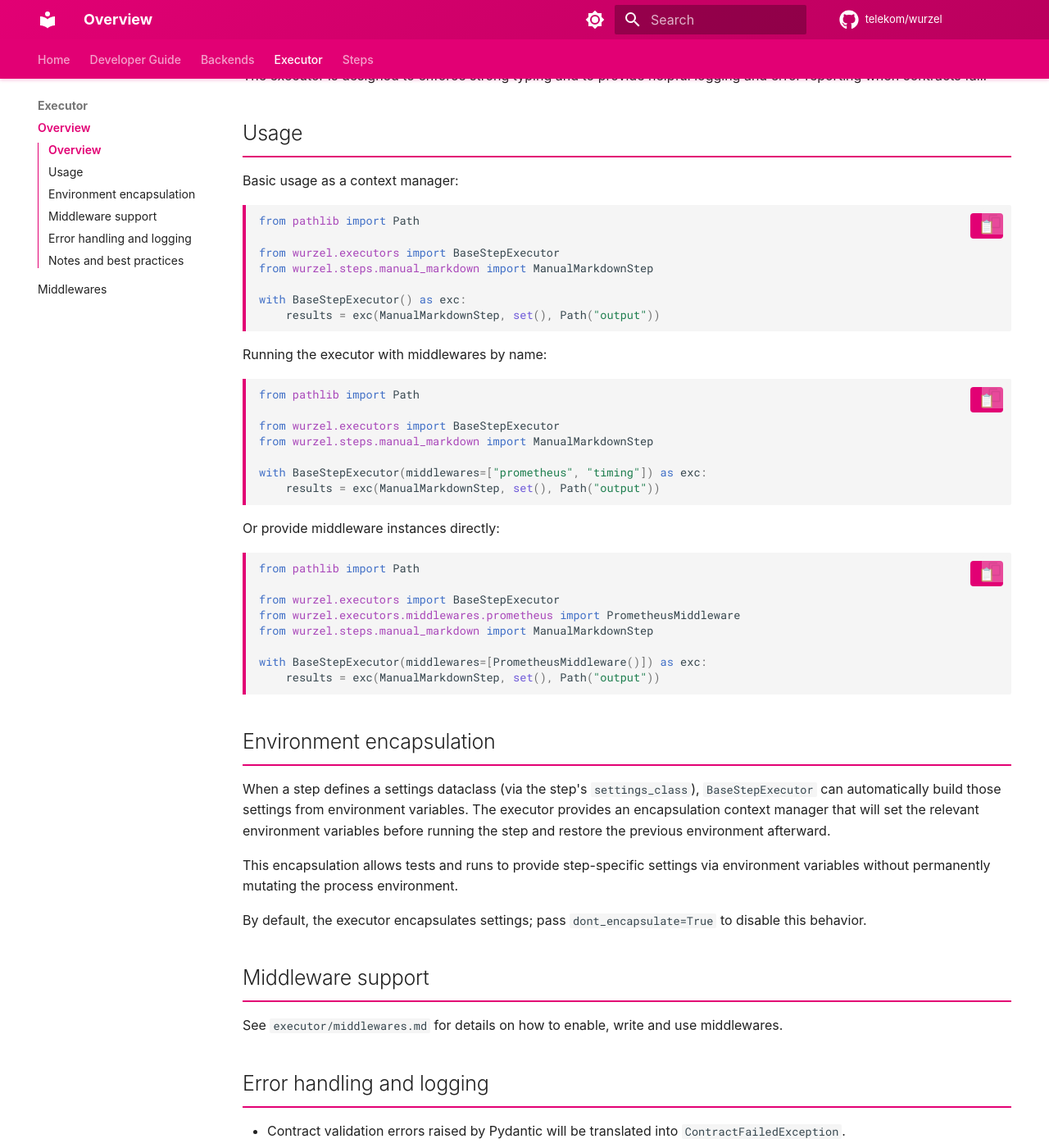
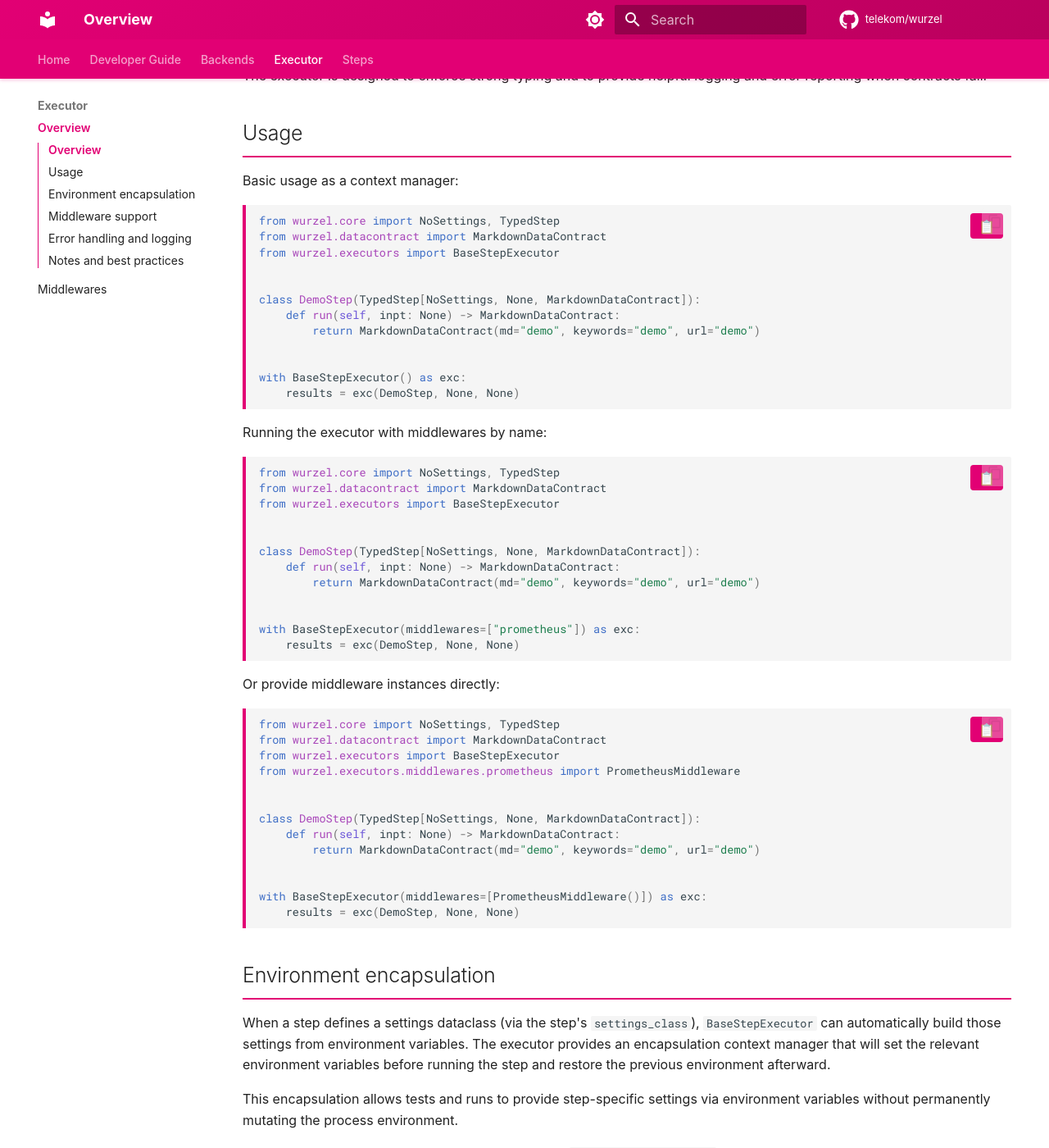
Before and after one commit to telekom/wurzel, an MkDocs documentation site: the page built from docs/executor/index.md, in a window 1280 px wide and 1400 px high, scrolled down 539 px. Shown: the whole window at 82% size. Built offline with MkDocs 1.6.1 and Material for MkDocs 9.7.7, drawn with Linux system fonts in a browser that asks for light colours; some web fonts are replaced; comment, search, counter and statistics services are not loaded.

Commit message:
Fix CI failures
Co-authored-by: Copilot <223556219+Copilot@users.noreply.github.com>

````diff
--- a/REUSE.toml
+++ b/REUSE.toml
@@ -40,6 +40,7 @@ path = [
     ".windsurf/**/*",
     ".python-version",
     "supabase/.branches/_current_branch",
+    "supabase/.temp/cli-latest",
     ]
 precedence = "override"
 SPDX-FileCopyrightText = "NONE"
--- a/docs/executor/index.md
+++ b/docs/executor/index.md
@@ -24,38 +24,53 @@ logging and error reporting when contracts fail.
 Basic usage as a context manager:
 
 ```python
-from pathlib import Path
+from wurzel.core import NoSettings, TypedStep
+from wurzel.datacontract import MarkdownDataContract
+from wurzel.executors import BaseStepExecutor
 
-from wurzel.executors import BaseStepExecutor
-from wurzel.steps.manual_markdown import ManualMarkdownStep
+
+class DemoStep(TypedStep[NoSettings, None, MarkdownDataContract]):
+    def run(self, inpt: None) -> MarkdownDataContract:
+        return MarkdownDataContract(md="demo", keywords="demo", url="demo")
+
 
 with BaseStepExecutor() as exc:
-    results = exc(ManualMarkdownStep, set(), Path("output"))
+    results = exc(DemoStep, None, None)
 ```
 
 Running the executor with middlewares by name:
 
 ```python
-from pathlib import Path
+from wurzel.core import NoSettings, TypedStep
+from wurzel.datacontract import MarkdownDataContract
+from wurzel.executors import BaseStepExecutor
 
-from wurzel.executors import BaseStepExecutor
-from wurzel.steps.manual_markdown import ManualMarkdownStep
 
-with BaseStepExecutor(middlewares=["prometheus", "timing"]) as exc:
-    results = exc(ManualMarkdownStep, set(), Path("output"))
+class DemoStep(TypedStep[NoSettings, None, MarkdownDataContract]):
+    def run(self, inpt: None) -> MarkdownDataContract:
+        return MarkdownDataContract(md="demo", keywords="demo", url="demo")
+
+
+with BaseStepExecutor(middlewares=["prometheus"]) as exc:
+    results = exc(DemoStep, None, None)
 ```
 
 Or provide middleware instances directly:
 
 ```python
-from pathlib import Path
-
+from wurzel.core import NoSettings, TypedStep
+from wurzel.datacontract import MarkdownDataContract
 from wurzel.executors import BaseStepExecutor
 from wurzel.executors.middlewares.prometheus import PrometheusMiddleware
-from wurzel.steps.manual_markdown import ManualMarkdownStep
+
+
+class DemoStep(TypedStep[NoSettings, None, MarkdownDataContract]):
+    def run(self, inpt: None) -> MarkdownDataContract:
+        return MarkdownDataContract(md="demo", keywords="demo", url="demo")
+
 
 with BaseStepExecutor(middlewares=[PrometheusMiddleware()]) as exc:
-    results = exc(ManualMarkdownStep, set(), Path("output"))
+    results = exc(DemoStep, None, None)
 ```
 
 ## Environment encapsulation
````
Also changed, not shown: docs/executor/middlewares.md (+11 -4 lines), 3 other files.
